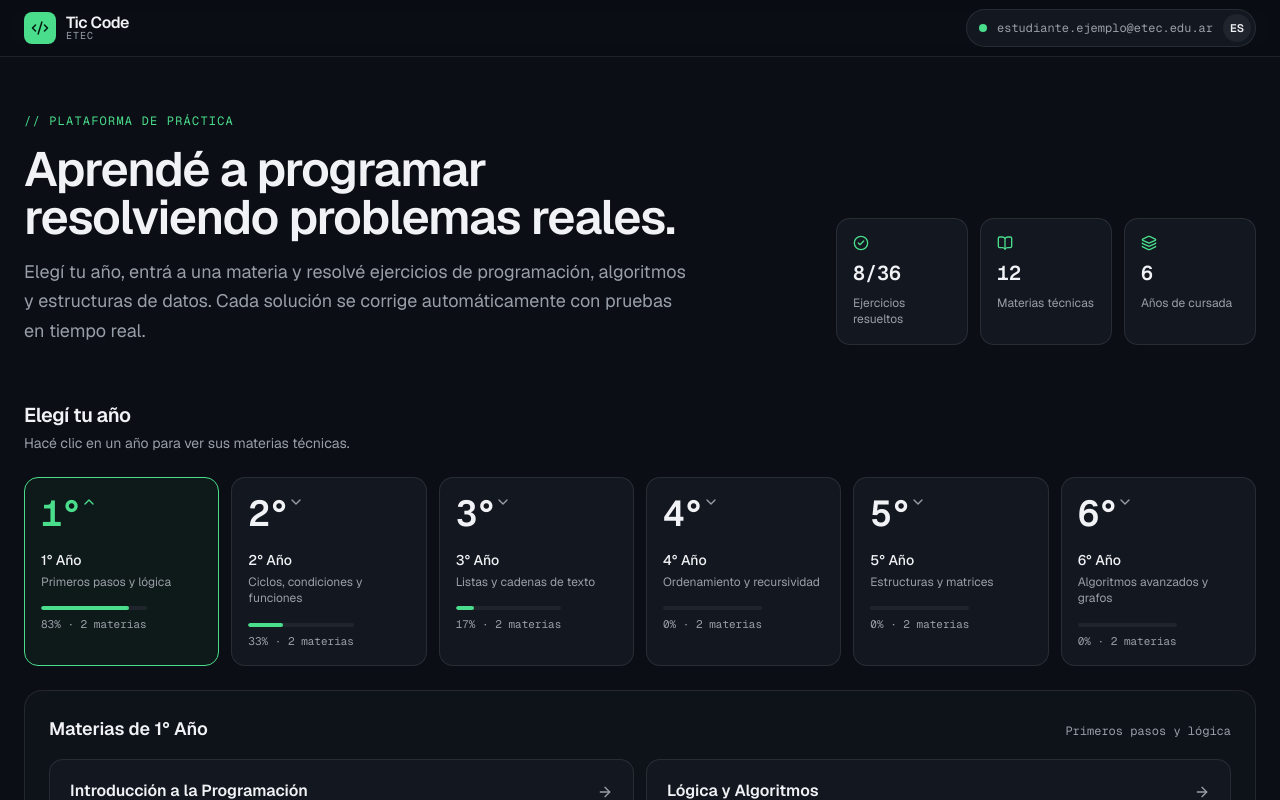
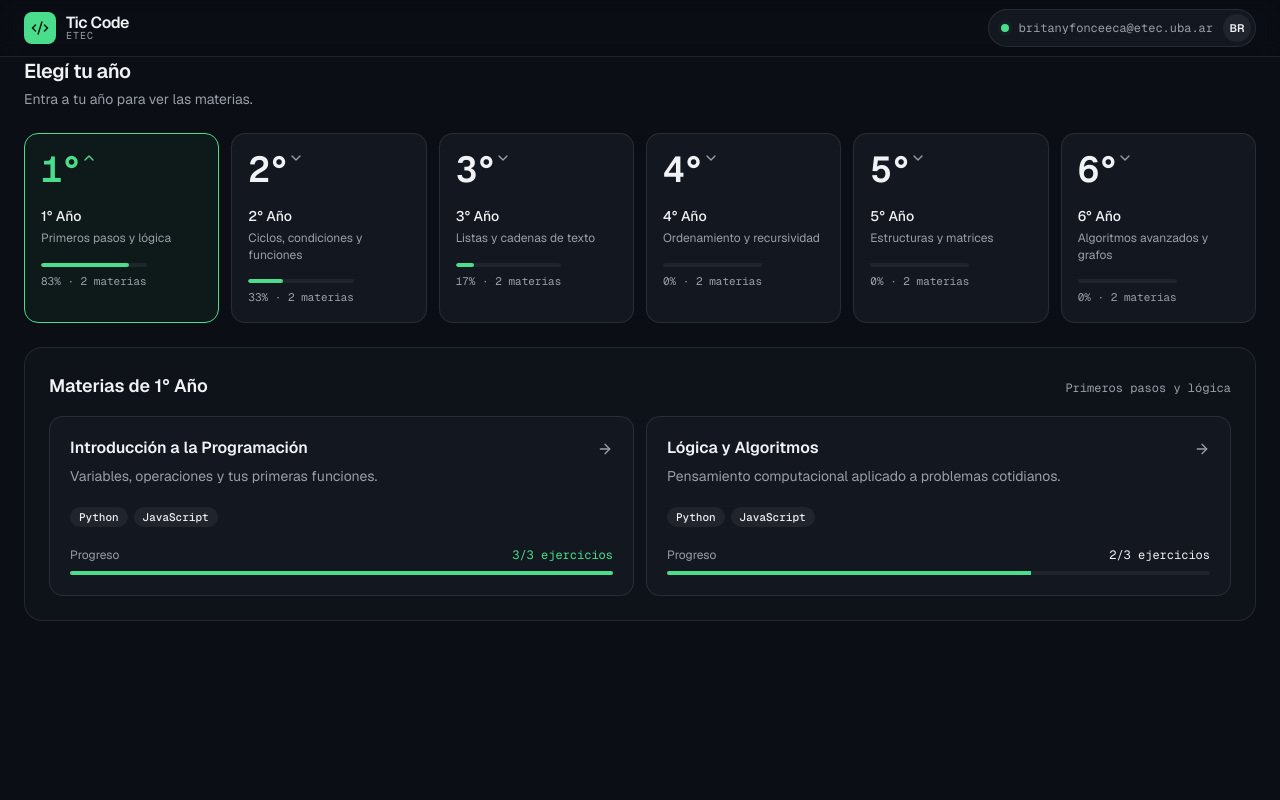
Before and after one commit to brifonceca/tic-code, a Next.js app: page / in a window 1280 px wide. Shown: the top 800 px of the page. Built offline with nearby package versions, Linux system fonts and the light colour scheme.

Commit message:
modificado

```diff
--- a/app/page.tsx
+++ b/app/page.tsx
@@ -7,7 +7,7 @@ export default function HomePage() {
     <div className="min-h-dvh">
       <SiteHeader />
       <main className="mx-auto w-full max-w-7xl px-4 pb-16 md:px-6">
-        <HomeHero />
+
         <YearGrid />
       </main>
     </div>
--- a/components/year-grid.tsx
+++ b/components/year-grid.tsx
@@ -19,7 +19,7 @@ export function YearGrid() {
           <h2 id="years-title" className="text-xl font-semibold tracking-tight">
             Elegí tu año
           </h2>
-          <p className="text-sm text-muted-foreground">Hacé clic en un año para ver sus materias técnicas.</p>
+          <p className="text-sm text-muted-foreground">Entra a tu año para ver las materias.</p>
         </div>
       </div>
 
--- a/lib/curriculum.ts
+++ b/lib/curriculum.ts
@@ -727,7 +727,7 @@ export function formatValue(value: unknown, language: Language): string {
   return String(value)
 }
 
-export const STUDENT_EMAIL = 'estudiante.ejemplo@etec.edu.ar'
+export const STUDENT_EMAIL = 'britanyfonceeca@etec.uba.ar'
 
 export const INITIAL_COMPLETED = [
   'intro-programacion/sumar',
```
Also changed, not shown: 1 other file (tests, documents, lock files or other folders).
